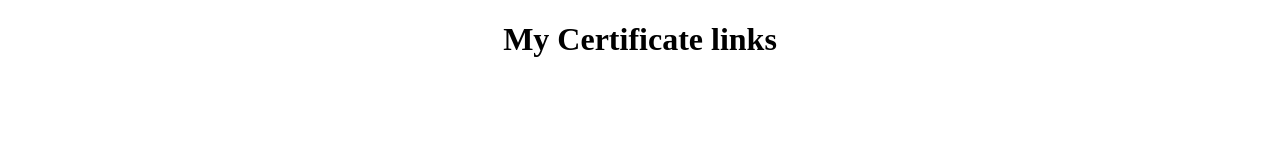
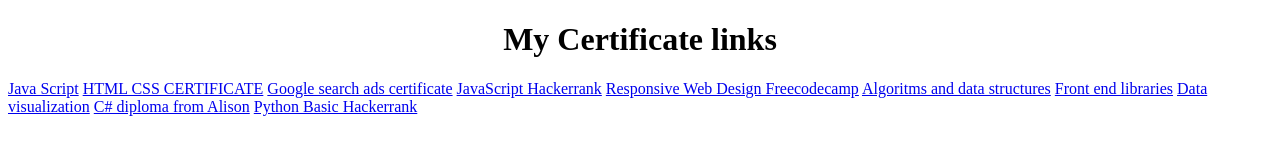
Before and after one commit to javidselimov/certificates, a plain HTML site: page index.html in a window 1280 px wide. Drawn offline with Linux system fonts and the light colour scheme.

Commit message:
added links

```diff
--- a/index.html
+++ b/index.html
@@ -7,6 +7,15 @@
 </head>
 <body>
     <h1 style="text-align: center;">My Certificate links</h1>
-
+    <a href="https://www.testdome.com/cert/80624c0c6475436092380272a85fb19c">Java Script</a>
+    <a href="https://www.testdome.com/cert/dd78c212ef0b4dcfb255629ac2b3358a">HTML CSS CERTIFICATE</a>
+    <a href="https://skillshop.exceedlms.com/student/award/51331245">Google search ads certificate</a>
+    <a href="https://www.hackerrank.com/certificates/daf4a4f86d12">JavaScript Hackerrank</a>
+    <a href="https://www.freecodecamp.org/certification/javidselimov/responsive-web-design">Responsive Web Design Freecodecamp</a>
+    <a href="https://www.freecodecamp.org/certification/javidselimov/javascript-algorithms-and-data-structures">Algoritms and data structures</a>
+    <a href="https://www.freecodecamp.org/certification/javidselimov/front-end-libraries">Front end libraries</a>
+    <a href="https://www.freecodecamp.org/certification/javidselimov/data-visualization">Data visualization</a>
+    <a href="https://alison.com/certification/check/%242y%2410%244zZCb00xdDOXO6qwPZLDPe7Fkv1OhmW0I87xeZnqZy5lrCk7YsQI6">C# diploma from Alison</a>
+    <a href="https://www.hackerrank.com/certificates/20e7747f0722">Python Basic Hackerrank</a>
 </body>
 </html>
```
